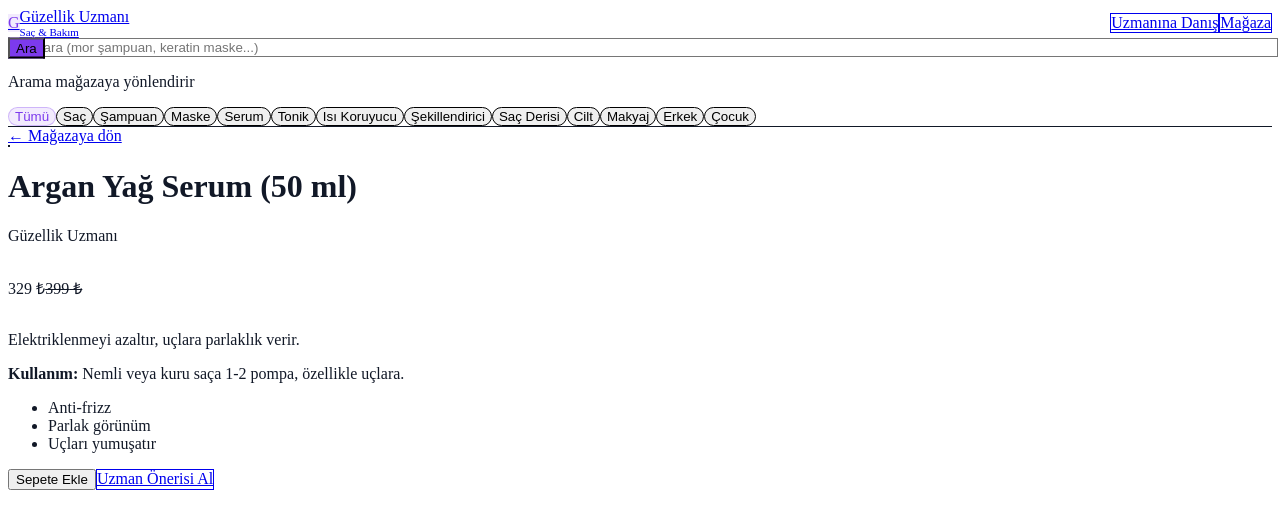
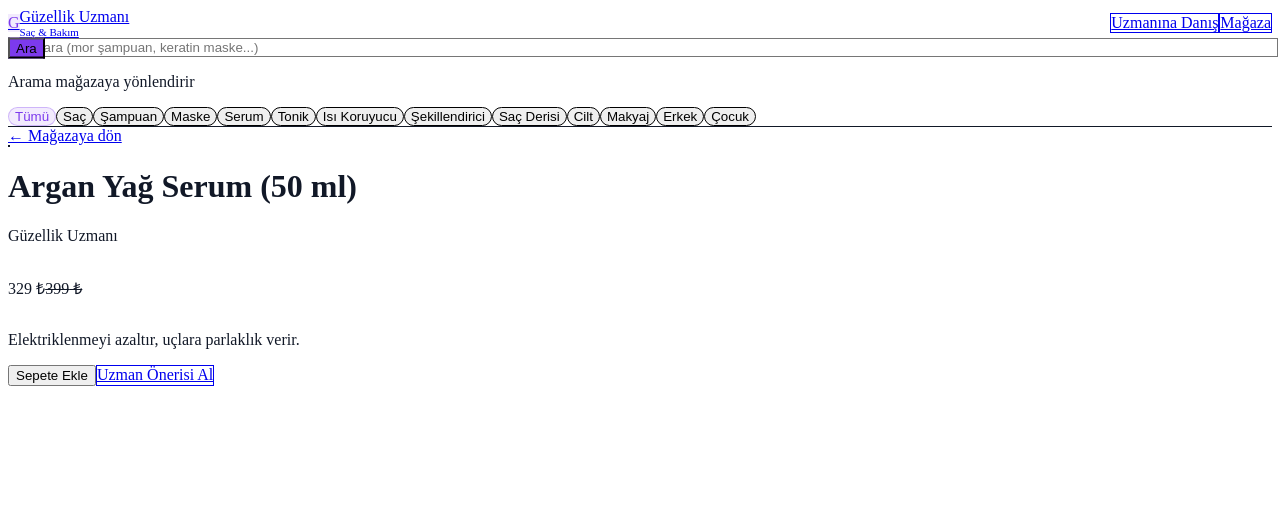
Before and after one commit to altarinoglutarkan55-bot/guzellikuzmani, a Next.js app: page /urun/argan-yag-serumu-50ml in a window 1280 px wide. Shown: the top 528 px of the page. Built offline with nearby package versions, Linux system fonts and the light colour scheme.

Commit message:
fix: product detail reads from products.json (final)

```diff
--- a/app/urun/[slug]/page.tsx
+++ b/app/urun/[slug]/page.tsx
@@ -1,36 +1,15 @@
 import Image from "next/image";
 import Link from "next/link";
 import { notFound } from "next/navigation";
-import productsJson from "../../../data/products.json";
+import products from "../../../data/products.json";
 
-type RawProd = {
-  slug?: string;
-  title?: string;
-  brand?: string;
-  price?: number;
-  compareAtPrice?: number;
-  shortDescription?: string;
-  description?: string;
-  usage?: string;
-  benefits?: string[];
-  images?: Array<string | { src?: string; alt?: string }>;
-};
-
-type Product = {
-  slug: string;
-  title: string;
-  brand: string;
-  price: number;
-  compareAtPrice: number | null;
-  shortDescription: string;
-  usage: string;
-  benefits: string[];
-  images: { src: string; alt: string }[];
-};
-
-function normalizeSlug(input: unknown) {
-  const s = String(input ?? "").toLowerCase().trim();
-  return s
+/* -------------------------------------------------- */
+/* Utils */
+/* -------------------------------------------------- */
+function normalizeSlug(input: string) {
+  return input
+    .toLowerCase()
+    .trim()
     .replace(/ğ/g, "g")
     .replace(/ü/g, "u")
     .replace(/ş/g, "s")
@@ -41,49 +20,39 @@
     .replace(/^-+|-+$/g, "");
 }
 
-function normalizeProduct(raw: RawProd): Product {
-  const title = String(raw.title ?? "Ürün Adı");
-
-  const images: { src: string; alt: string }[] =
-    Array.isArray(raw.images) && raw.images.length > 0
-      ? raw.images.map((img, idx) => {
-          if (typeof img === "string") {
-            return { src: img, alt: `${title} ${idx + 1}` };
-          }
-          return {
-            src: String(img.src ?? ""),
-            alt: String(img.alt ?? title),
-          };
-        })
-      : [{ src: "/demo/urun-1.jpg", alt: title }];
-
-  return {
-    slug: normalizeSlug(raw.slug ?? title),
-    title,
-    brand: String(raw.brand ?? ""),
-    price: Number(raw.price ?? 0),
-    compareAtPrice: raw.compareAtPrice ?? null,
-    shortDescription: String(raw.shortDescription ?? ""),
-    usage: String(raw.usage ?? ""),
-    benefits: Array.isArray(raw.benefits)
-      ? raw.benefits.map((b) => String(b))
-      : [],
-    images,
-  };
+function getSlug(p: any) {
+  return normalizeSlug(p.slug ?? p.title ?? "");
 }
 
+function getImages(p: any) {
+  if (Array.isArray(p.images) && p.images.length > 0) {
+    return p.images.map((img: any, i: number) => ({
+      src: typeof img === "string" ? img : img.src,
+      alt: img.alt ?? p.title ?? `Ürün ${i + 1}`,
+    }));
+  }
+  return [{ src: "/demo/urun-1.jpg", alt: p.title ?? "Ürün" }];
+}
+
+/* -------------------------------------------------- */
+/* Page */
+/* -------------------------------------------------- */
 export default function ProductPage({
   params,
 }: {
   params: { slug: string };
 }) {
-  const allProducts = (productsJson as RawProd[]).map(normalizeProduct);
   const slug = normalizeSlug(params.slug);
 
-  const product = allProducts.find((p) => p.slug === slug);
-  if (!product) notFound();
+  const product = (products as any[]).find(
+    (p) => getSlug(p) === slug
+  );
 
-  const { title, brand, price, compareAtPrice, shortDescription, usage, benefits, images } = product;
+  if (!product) {
+    notFound();
+  }
+
+  const images = getImages(product);
 
   return (
     <main className="mx-auto max-w-5xl px-4 py-10">
@@ -95,7 +64,7 @@
       </Link>
 
       <div className="grid gap-8 md:grid-cols-2">
-        {/* Ürün Görselleri (ikon boyutu) */}
+        {/* ICON SIZE GALLERY */}
         <div className="flex flex-wrap gap-3">
           {images.map((img, i) => (
             <div
@@ -112,37 +81,27 @@
           ))}
         </div>
 
-        {/* Ürün Bilgi */}
+        {/* INFO */}
         <div className="space-y-4">
-          <h1 className="text-2xl font-bold text-zinc-900">{title}</h1>
+          <h1 className="text-2xl font-bold">{product.title}</h1>
 
-          {brand && <p className="text-sm text-zinc-500">{brand}</p>}
+          {product.brand && (
+            <p className="text-sm text-zinc-500">{product.brand}</p>
+          )}
 
           <div className="flex items-center gap-3">
-            <p className="text-xl font-bold text-zinc-900">{price} ₺</p>
-            {compareAtPrice ? (
+            <p className="text-xl font-bold">{product.price} ₺</p>
+            {product.compareAtPrice && (
               <p className="text-sm line-through text-zinc-400">
-                {compareAtPrice} ₺
+                {product.compareAtPrice} ₺
               </p>
-            ) : null}
+            )}
           </div>
 
-          {shortDescription && (
-            <p className="text-sm text-zinc-600">{shortDescription}</p>
-          )}
-
-          {usage && (
+          {product.shortDescription && (
             <p className="text-sm text-zinc-600">
-              <strong>Kullanım:</strong> {usage}
+              {product.shortDescription}
             </p>
-          )}
-
-          {benefits.length > 0 && (
-            <ul className="list-disc pl-5 text-sm text-zinc-600">
-              {benefits.map((b, idx) => (
-                <li key={idx}>{b}</li>
-              ))}
-            </ul>
           )}
 
           <div className="flex gap-3 pt-4">
@@ -152,7 +111,7 @@
 
             <Link
               href="/anket"
-              className="rounded-xl border px-5 py-3 text-sm font-semibold text-zinc-900"
+              className="rounded-xl border px-5 py-3 text-sm font-semibold"
             >
               Uzman Önerisi Al
             </Link>
```
